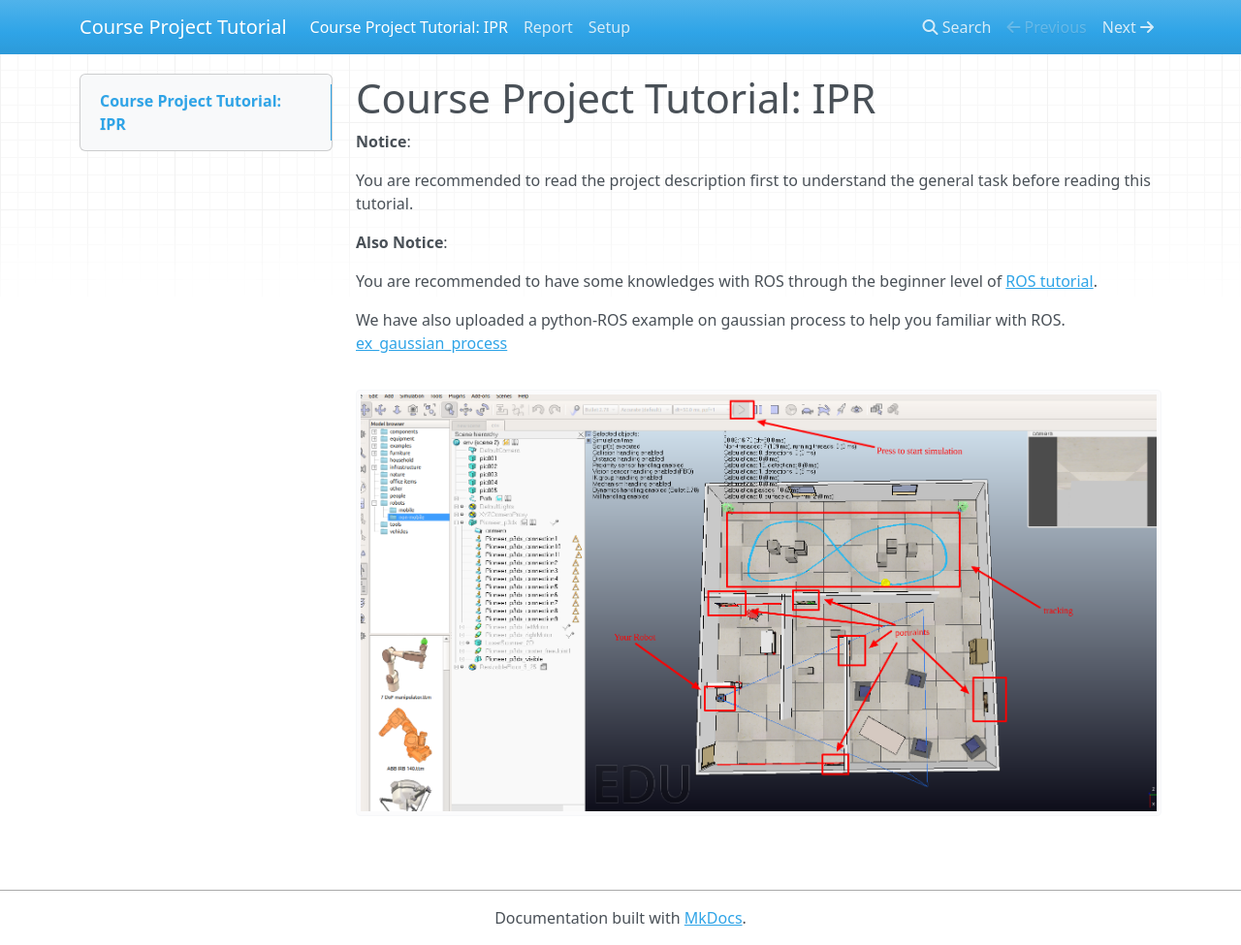
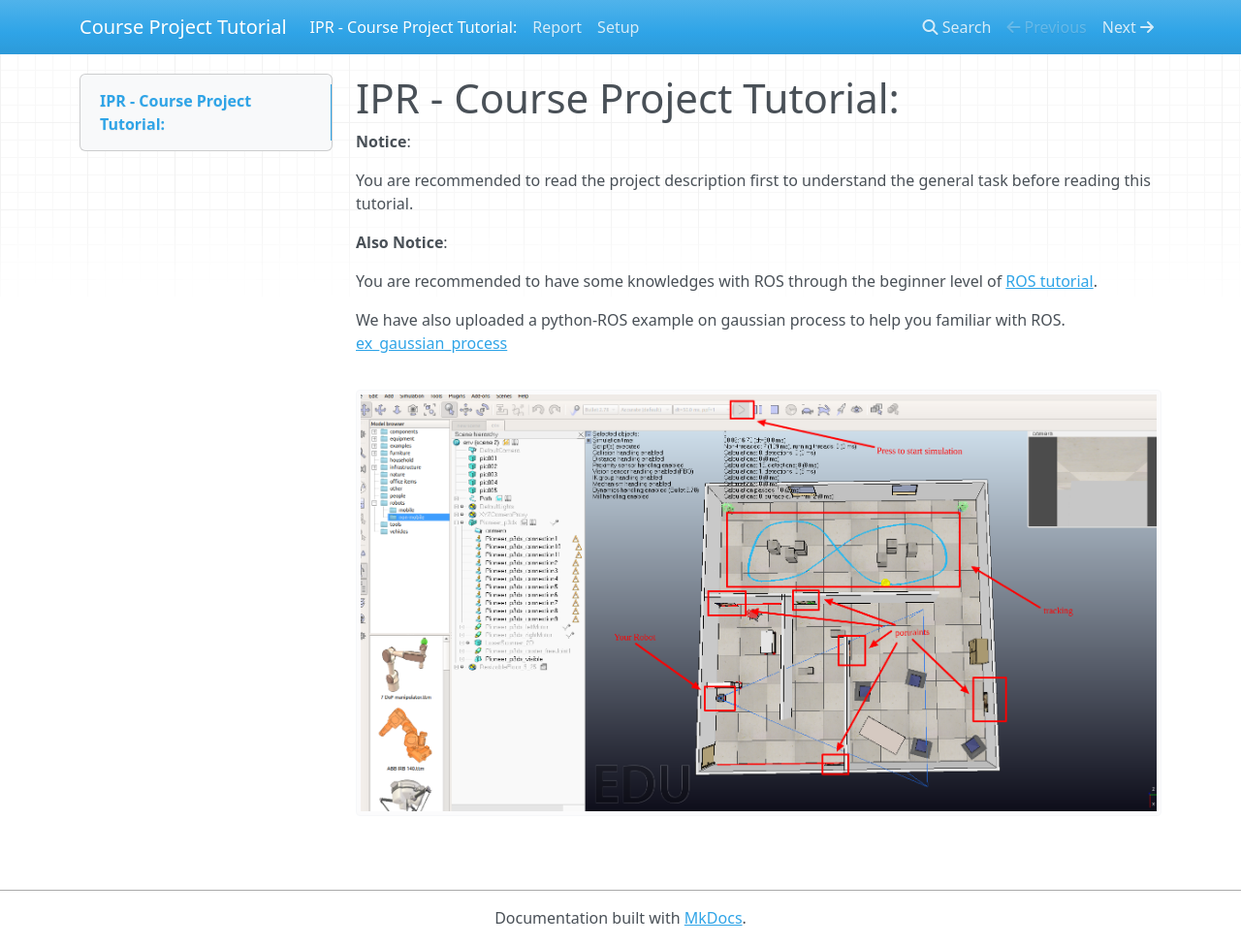
Before and after one commit to ramlab-ipr-project/course-project-tutorial.github.io, an MkDocs documentation site: the page built from docs/index.md, in a window 1280 px wide and 975 px high. Shown: the whole window at 97% size. Built offline with MkDocs 1.6.1, drawn with Linux system fonts in a browser that asks for light colours; nearby versions of some CDN libraries.

Commit message:
fix name

```diff
--- a/docs/index.md
+++ b/docs/index.md
@@ -1,4 +1,4 @@
-# Course Project Tutorial: IPR
+# IPR - Course Project Tutorial:
 
 **Notice**:
 
```
